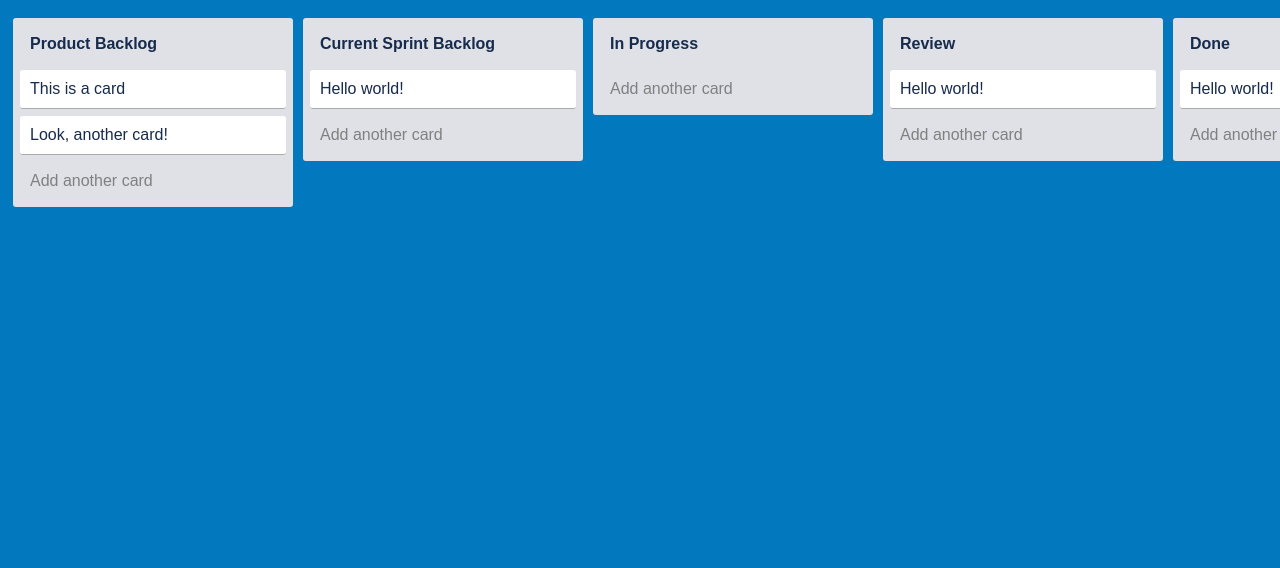
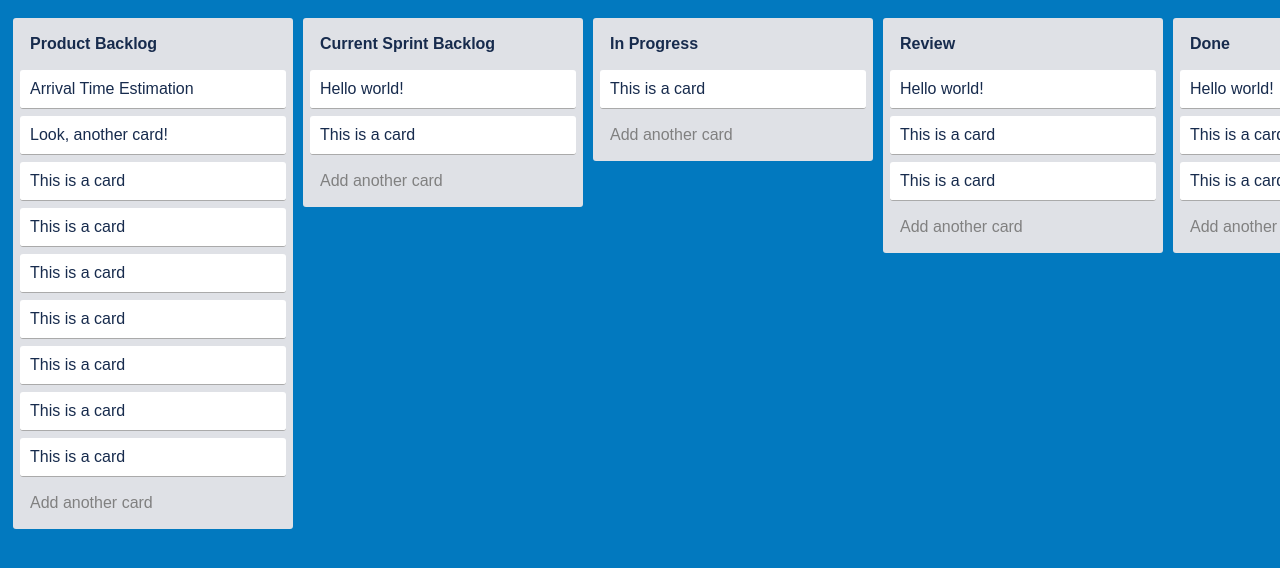
Before and after one commit to CCTMatt/csp-ps_ca3, a plain HTML site: page index.html in a window 1280 px wide. Shown: the top 568 px of the page. Drawn offline with nearby package versions, Linux system fonts and the light colour scheme.

Commit message:
Adding Cards

```diff
--- a/index.html
+++ b/index.html
@@ -12,8 +12,15 @@
   <div class="list">
     <div class="title removable editable">Product Backlog</div>
     <div class="content">
+      <div class="card removable editable">Arrival Time Estimation</div>
+      <div class="card removable editable" style="">Look, another card!</div>
       <div class="card removable editable">This is a card</div>
-      <div class="card removable editable" style="">Look, another card!</div>
+      <div class="card removable editable">This is a card</div>
+      <div class="card removable editable">This is a card</div>
+      <div class="card removable editable">This is a card</div>
+      <div class="card removable editable">This is a card</div>
+      <div class="card removable editable">This is a card</div>
+      <div class="card removable editable">This is a card</div>
     </div>
     <div class="add-card editable">Add another card</div>
   </div>
@@ -21,12 +28,15 @@
     <div class="title removable editable">Current Sprint Backlog</div>
     <div class="content">
       <div class="card removable editable">Hello world!</div>
+      <div class="card removable editable">This is a card</div>
     </div>
     <div class="add-card editable">Add another card</div>
   </div>
   <div class="list">
     <div class="title removable editable">In Progress</div>
     <div class="content"></div>
+    <div class="card removable editable">This is a card</div>
+
     <div class="add-card editable">Add another card</div>
   </div>
 </div>
@@ -34,6 +44,8 @@
   <div class="title removable editable">Review</div>
   <div class="content">
     <div class="card removable editable">Hello world!</div>
+    <div class="card removable editable">This is a card</div>
+    <div class="card removable editable">This is a card</div>
   </div>
   <div class="add-card editable">Add another card</div>
 </div>
@@ -41,6 +53,8 @@
   <div class="title removable editable">Done</div>
   <div class="content">
     <div class="card removable editable">Hello world!</div>
+    <div class="card removable editable">This is a card</div>
+    <div class="card removable editable">This is a card</div>
   </div>
   <div class="add-card editable">Add another card</div>
 </div>
```
